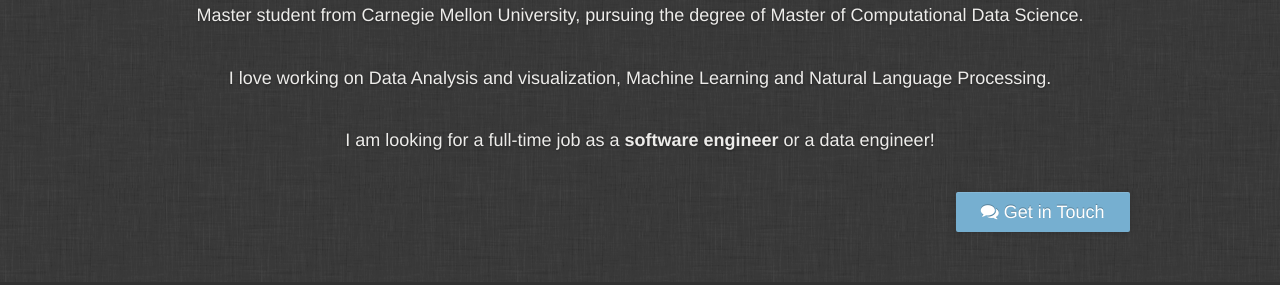
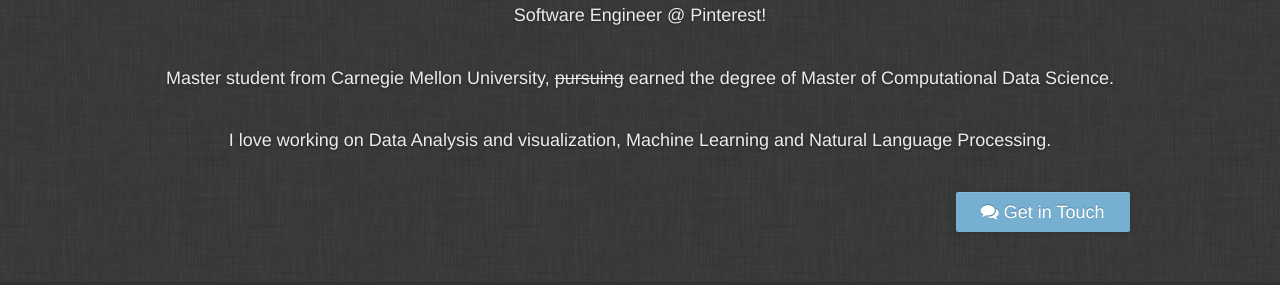
Before and after one commit to JerrySun363/Jerrysun363.github.io, a plain HTML site: page index.html in a window 1280 px wide. Shown: the part 137-422 px from the top of the page. Drawn offline with nearby package versions, Linux system fonts and the light colour scheme.

Commit message:
change job title

```diff
--- a/index.html
+++ b/index.html
@@ -18,10 +18,11 @@
 		<div class="jumbotron masthead">
 			<div class="container">
 				<h1>Hello, This is Jerry Sun</h1>
+				<p>Software Engineer @ Pinterest!</p>
+
 				<p itemprop="description">
-					Master student from Carnegie Mellon University, pursuing the degree of  Master of Computational Data Science.</p>
+					Master student from Carnegie Mellon University, <del>pursuing</del> earned the degree of  Master of Computational Data Science.</p>
 				<p> I love working on Data Analysis and visualization, Machine Learning and Natural Language Processing.</p>
-				<p>I am looking for a full-time job as a <b>software engineer</b> or a data engineer! </p>
 
 				<div class="pull-right">
 					<a class="btn btn-primary" data-toggle="modal" href="#contact-modal" title="My contact information"><i class="icon-comments"></i> Get in Touch</a>
```
